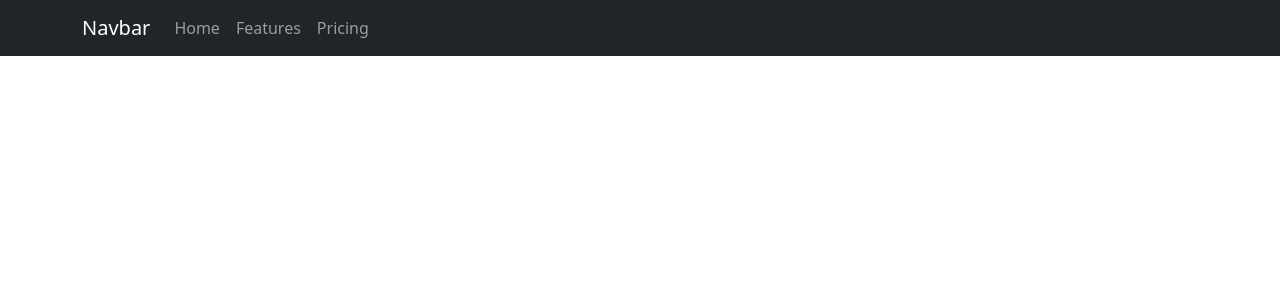
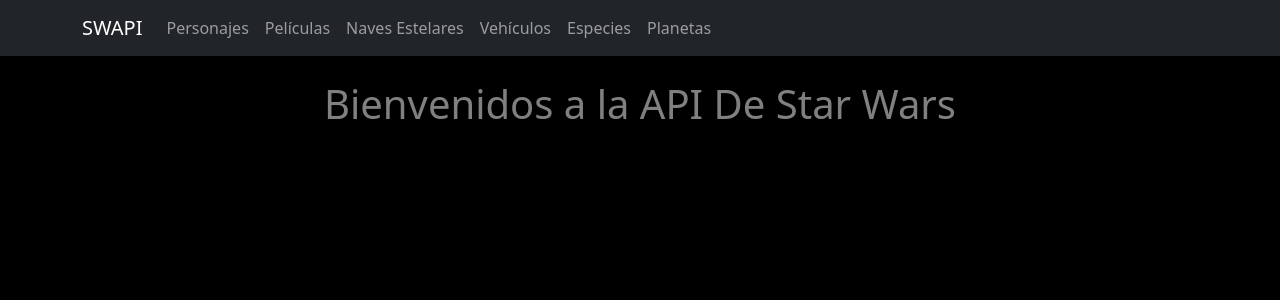
Before and after one commit to luismera86/challenger-frontend-wannabe, a React (Vite) app: page / in a window 1280 px wide. Shown: the top 300 px of the page. Built offline with nearby package versions, Linux system fonts and the light colour scheme.

Commit message:
Home Page and Layout component added

```diff
--- /dev/null
+++ b/src/components/LayoutPages/LayoutPages.tsx
@@ -0,0 +1,6 @@
+const LayoutPages = () => {
+  return (
+	<div>LayoutPages</div>
+  )
+}
+export default LayoutPages
--- /dev/null
+++ b/src/components/LayoutPages/index.ts
@@ -0,0 +1 @@
+export { default as LayoutPages } from './LayoutPages';
--- a/src/components/NavBar/NavBar.tsx
+++ b/src/components/NavBar/NavBar.tsx
@@ -4,12 +4,14 @@
   return (
     <Navbar bg='dark' variant='dark'>
       <Container>
-        {/* <Image src='https://upload.wikimedia.org/wikipedia/commons/thumb/6/6c/Star_Wars_Logo.svg/800px-Star_Wars_Logo.svg.png' className=''/> */}
-        <Navbar.Brand href='#home'>Navbar</Navbar.Brand>
+        <Navbar.Brand href='#home'>SWAPI</Navbar.Brand>
         <Nav className='me-auto'>
-          <Nav.Link href='#home'>Home</Nav.Link>
-          <Nav.Link href='#features'>Features</Nav.Link>
-          <Nav.Link href='#pricing'>Pricing</Nav.Link>
+          <Nav.Link href='#home'>Personajes</Nav.Link>
+          <Nav.Link href='#features'>Películas</Nav.Link>
+          <Nav.Link href='#pricing'>Naves Estelares</Nav.Link>
+          <Nav.Link href='#pricing'>Vehículos</Nav.Link>
+          <Nav.Link href='#pricing'>Especies</Nav.Link>
+          <Nav.Link href='#pricing'>Planetas</Nav.Link>
         </Nav>
       </Container>
     </Navbar>
--- a/src/components/index.ts
+++ b/src/components/index.ts
@@ -1 +1,3 @@
+export * from './LayoutPages';
 export * from './NavBar';
+export * from './index';
--- a/src/index.css
+++ b/src/index.css
@@ -11,6 +11,7 @@
  html {
   line-height: 1.15; /* 1 */
   -webkit-text-size-adjust: 100%; /* 2 */
+  background-color: black;
 }
 
 /* Sections
@@ -22,6 +23,7 @@
 
 body {
   margin: 0;
+
 }
 
 /**
--- /dev/null
+++ b/src/pages/Home/Home.tsx
@@ -0,0 +1,14 @@
+import { Col, Container, Row } from 'react-bootstrap'
+
+const Home = () => {
+  return (
+    <Container className=' d-flex flex-column bg-black' fluid>
+      <Row>
+        <Col xs={12}>
+          <h1 className=' text-center mt-4 text-white-50 '>Bienvenidos a la API De Star Wars</h1>
+        </Col>
+      </Row>
+    </Container>
+  )
+}
+export default Home
--- /dev/null
+++ b/src/pages/Home/index.ts
@@ -0,0 +1 @@
+export { default as Home } from './Home';
--- /dev/null
+++ b/src/pages/index.ts
@@ -0,0 +1 @@
+export * from './Home';
--- a/src/root/AppRouter.tsx
+++ b/src/root/AppRouter.tsx
@@ -1,11 +1,15 @@
+import { Route, Routes } from 'react-router'
+
+import { Home } from '../pages'
 import { NavBar } from '../components'
-import { Routes } from 'react-router'
 
 const AppRouter = () => {
   return (
     <>
       <NavBar />
-      <Routes></Routes>
+      <Routes>
+        <Route path='/' element={ <Home/>} />
+      </Routes>
     </>
   )
 }
```
